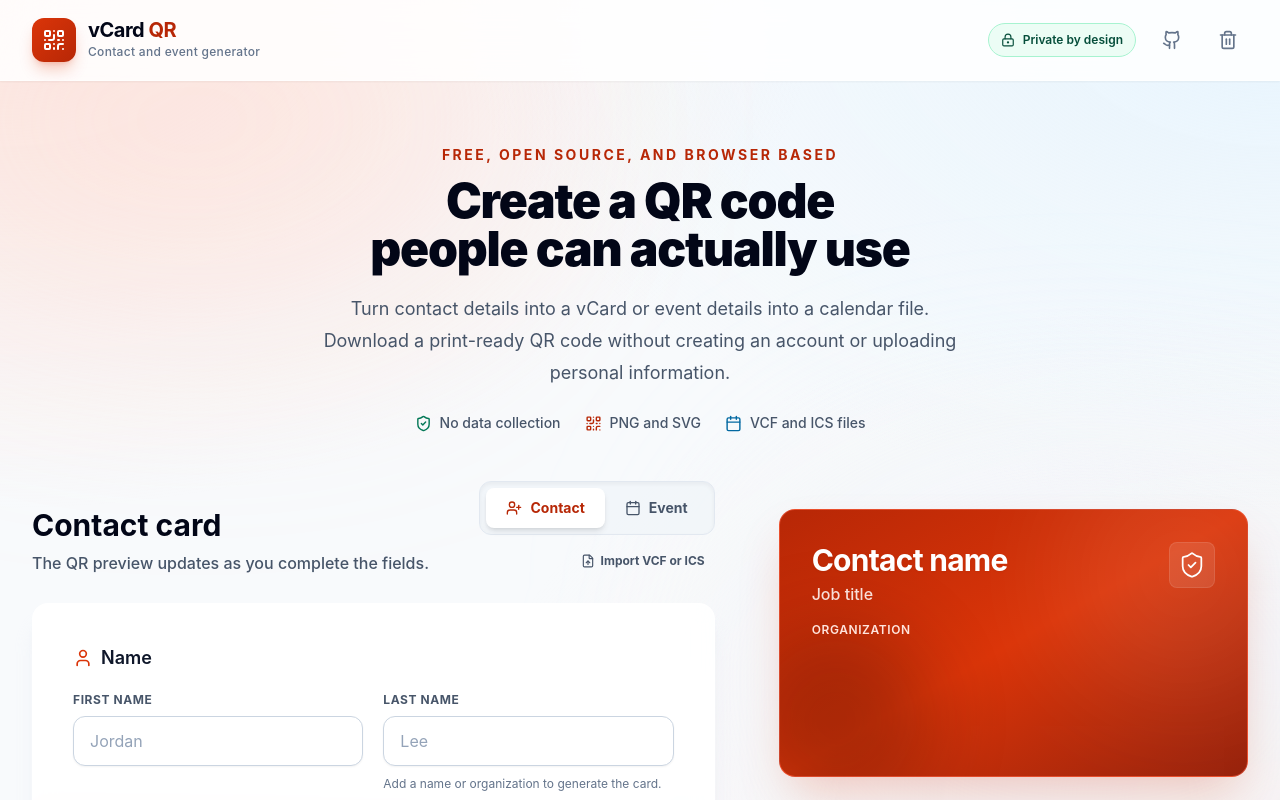
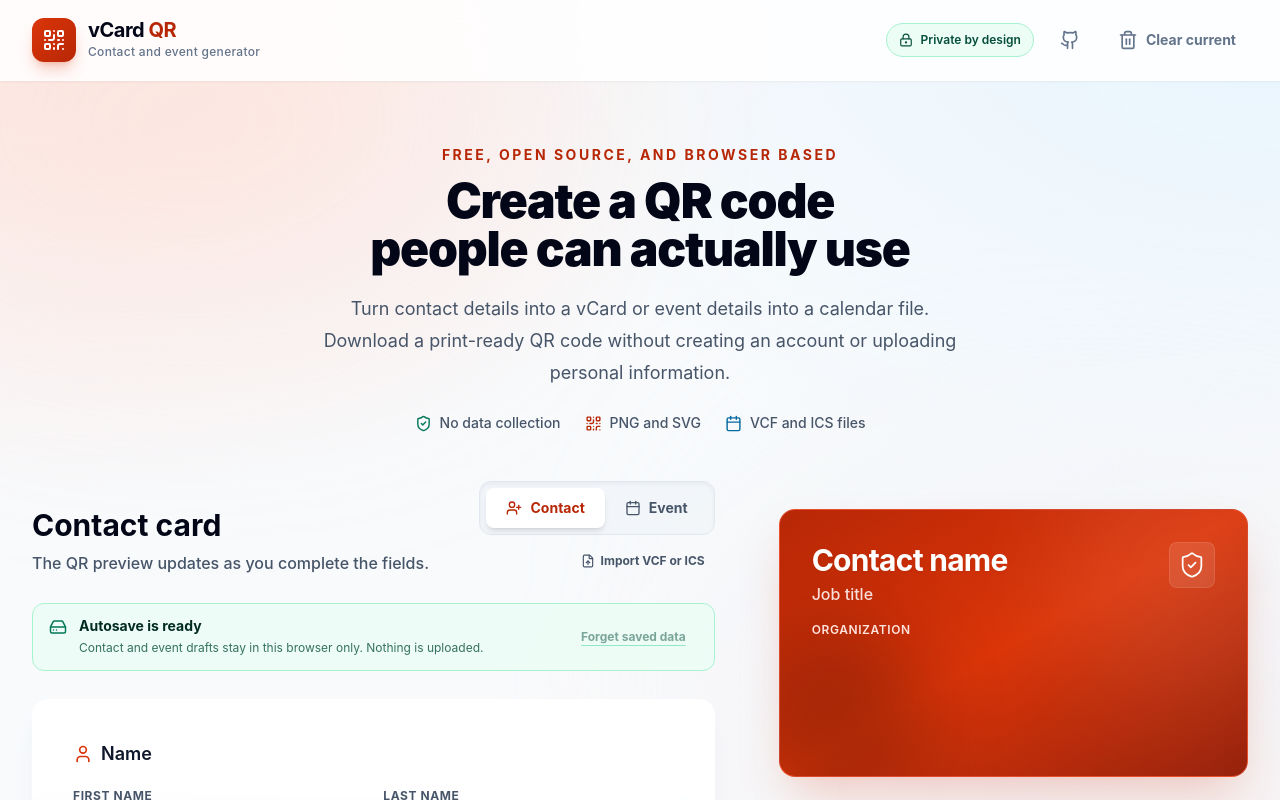
Before and after one commit to mralexgarrido/vCard-Generator, a React (Vite) app: page / in a window 1280 px wide. Shown: the top 800 px of the page. Built offline with nearby package versions, Linux system fonts and the light colour scheme.

Commit message:
feat: autosave and restore browser drafts

```diff
--- a/App.tsx
+++ b/App.tsx
@@ -5,6 +5,7 @@ import {
   ChevronDown,
   FileUp,
   Github,
+  HardDrive,
   LockKeyhole,
   QrCode,
   RotateCcw,
@@ -23,6 +24,11 @@ import {
   QrMode,
 } from './types';
 import { parseGeneratorFile } from './utils/importHelper';
+import {
+  clearWorkspaceDraft,
+  loadWorkspaceDraft,
+  saveWorkspaceDraft,
+} from './utils/storageHelper';
 
 type ClearedData =
   | { mode: 'contact'; data: ContactData }
@@ -33,13 +39,38 @@ interface Notice {
   text: string;
 }
 
+type StorageState = 'empty' | 'saving' | 'saved' | 'unavailable';
+
+const formatSavedAt = (value: string) => {
+  try {
+    return new Intl.DateTimeFormat(undefined, {
+      dateStyle: 'medium',
+      timeStyle: 'short',
+    }).format(new Date(value));
+  } catch {
+    return '';
+  }
+};
+
 const App = () => {
-  const [mode, setMode] = useState<QrMode>('contact');
-  const [contactData, setContactData] = useState<ContactData>(createInitialContactData);
-  const [eventData, setEventData] = useState<EventData>(createInitialEventData);
+  const [initialDraft] = useState(loadWorkspaceDraft);
+  const [mode, setMode] = useState<QrMode>(initialDraft?.mode ?? 'contact');
+  const [contactData, setContactData] = useState<ContactData>(
+    () => initialDraft?.contact ?? createInitialContactData(),
+  );
+  const [eventData, setEventData] = useState<EventData>(
+    () => initialDraft?.event ?? createInitialEventData(),
+  );
   const [lastCleared, setLastCleared] = useState<ClearedData | null>(null);
   const [notice, setNotice] = useState<Notice | null>(null);
+  const [shouldPersist, setShouldPersist] = useState(Boolean(initialDraft));
+  const [storageState, setStorageState] = useState<StorageState>(
+    initialDraft ? 'saved' : 'empty',
+  );
+  const [savedAt, setSavedAt] = useState<string | null>(initialDraft?.savedAt ?? null);
+  const [confirmForget, setConfirmForget] = useState(false);
   const fileInputRef = useRef<HTMLInputElement>(null);
+  const hasMounted = useRef(false);
 
   useEffect(() => {
     if (!notice) return undefined;
@@ -50,15 +81,60 @@ const App = () => {
     return () => window.clearTimeout(timeout);
   }, [lastCleared, notice]);
 
+  useEffect(() => {
+    if (!hasMounted.current) {
+      hasMounted.current = true;
+      return undefined;
+    }
+    if (!shouldPersist) return undefined;
+
+    setStorageState('saving');
+    const workspace = { mode, contact: contactData, event: eventData };
+    const persistDraft = (updateStatus: boolean) => {
+      const timestamp = saveWorkspaceDraft(workspace);
+      if (!updateStatus) return;
+      if (timestamp) {
+        setSavedAt(timestamp);
+        setStorageState('saved');
+      } else {
+        setStorageState('unavailable');
+      }
+    };
+
+    const timeout = window.setTimeout(() => persistDraft(true), 350);
+    const handlePageHide = () => persistDraft(false);
+    const handleVisibilityChange = () => {
+      if (document.visibilityState === 'hidden') persistDraft(false);
+    };
+
+    window.addEventListener('pagehide', handlePageHide);
+    document.addEventListener('visibilitychange', handleVisibilityChange);
+
+    return () => {
+      window.clearTimeout(timeout);
+      window.removeEventListener('pagehide', handlePageHide);
+      document.removeEventListener('visibilitychange', handleVisibilityChange);
+    };
+  }, [contactData, eventData, mode, shouldPersist]);
+
   const handleContactChange = <K extends keyof ContactData>(field: K, value: ContactData[K]) => {
+    setShouldPersist(true);
     setContactData((previous) => ({ ...previous, [field]: value }));
   };
 
   const handleEventChange = <K extends keyof EventData>(field: K, value: EventData[K]) => {
+    setShouldPersist(true);
     setEventData((previous) => ({ ...previous, [field]: value }));
   };
 
+  const handleModeChange = (nextMode: QrMode) => {
+    setShouldPersist(true);
+    setMode(nextMode);
+  };
+
   const handleClear = () => {
+    setShouldPersist(true);
+    setConfirmForget(false);
     if (mode === 'contact') {
       setLastCleared({ mode, data: { ...contactData } });
       setContactData(createInitialContactData());
@@ -71,6 +147,7 @@ const App = () => {
 
   const handleUndoClear = () => {
     if (!lastCleared) return;
+    setShouldPersist(true);
     if (lastCleared.mode === 'contact') setContactData(lastCleared.data);
     else setEventData(lastCleared.data);
     setMode(lastCleared.mode);
@@ -90,6 +167,7 @@ const App = () => {
 
     try {
       const imported = parseGeneratorFile(await file.text());
+      setShouldPersist(true);
       if (imported.mode === 'contact' && imported.contact) setContactData(imported.contact);
       if (imported.mode === 'event' && imported.event) setEventData(imported.event);
       setMode(imported.mode);
@@ -105,6 +183,32 @@ const App = () => {
       });
     }
   };
+
+  const handleForgetSavedData = () => {
+    const removed = clearWorkspaceDraft();
+    setMode('contact');
+    setContactData(createInitialContactData());
+    setEventData(createInitialEventData());
+    setLastCleared(null);
+    setShouldPersist(false);
+    setSavedAt(null);
+    setStorageState(removed ? 'empty' : 'unavailable');
+    setConfirmForget(false);
+    setNotice({
+      type: removed ? 'success' : 'error',
+      text: removed
+        ? 'All contact and event information was removed from this browser.'
+        : 'The fields were cleared, but browser storage could not be accessed.',
+    });
+  };
+
+  const storageStatus = storageState === 'saving'
+    ? 'Saving changes...'
+    : storageState === 'saved'
+      ? `Saved on this browser${savedAt ? ` · ${formatSavedAt(savedAt)}` : ''}`
+      : storageState === 'unavailable'
+        ? 'Browser autosave is unavailable'
+        : 'Autosave is ready';
 
   return (
     <div className="min-h-screen overflow-x-hidden">
@@ -152,11 +256,12 @@ const App = () => {
             <button
               type="button"
               onClick={handleClear}
-              className="rounded-xl p-2.5 text-slate-500 transition hover:bg-red-50 hover:text-red-700 focus-visible:outline-none focus-visible:ring-4 focus-visible:ring-red-500/20"
+              className="inline-flex items-center gap-2 rounded-xl px-3 py-2.5 text-slate-500 transition hover:bg-red-50 hover:text-red-700 focus-visible:outline-none focus-visible:ring-4 focus-visible:ring-red-500/20"
               aria-label={`Clear ${mode} fields`}
-              title="Clear fields"
+              title={`Clear ${mode} fields`}
             >
               <Trash2 aria-hidden="true" size={20} />
+              <span className="hidden text-sm font-bold sm:inline">Clear current</span>
             </button>
           </div>
         </div>
@@ -200,7 +305,7 @@ const App = () => {
                     type="button"
                     role="tab"
                     aria-selected={mode === 'contact'}
-                    onClick={() => setMode('contact')}
+                    onClick={() => handleModeChange('contact')}
                     className={`flex flex-1 items-center justify-center gap-2 rounded-lg px-4 py-2.5 text-sm font-bold transition focus-visible:outline-none focus-visible:ring-4 focus-visible:ring-brand-500/20 sm:px-5 ${mode === 'contact' ? 'bg-white text-brand-700 shadow-md' : 'text-slate-600 hover:bg-slate-200/60 hover:text-slate-900'}`}
                   >
                     <UserPlus aria-hidden="true" size={16} />
@@ -210,7 +315,7 @@ const App = () => {
                     type="button"
                     role="tab"
                     aria-selected={mode === 'event'}
-                    onClick={() => setMode('event')}
+                    onClick={() => handleModeChange('event')}
                     className={`flex flex-1 items-center justify-center gap-2 rounded-lg px-4 py-2.5 text-sm font-bold transition focus-visible:outline-none focus-visible:ring-4 focus-visible:ring-brand-500/20 sm:px-5 ${mode === 'event' ? 'bg-white text-brand-700 shadow-md' : 'text-slate-600 hover:bg-slate-200/60 hover:text-slate-900'}`}
                   >
                     <Calendar aria-hidden="true" size={16} />
@@ -246,6 +351,49 @@ const App = () => {
                   </a>
                 </div>
               </div>
+            </div>
+
+            <div className="flex flex-col gap-3 rounded-xl border border-emerald-200 bg-emerald-50/80 px-4 py-3 sm:flex-row sm:items-center sm:justify-between">
+              <div className="flex min-w-0 items-start gap-3">
+                <HardDrive aria-hidden="true" className="mt-0.5 shrink-0 text-emerald-700" size={18} />
+                <div>
+                  <p className="text-sm font-bold text-emerald-950" role="status" aria-live="polite">
+                    {storageStatus}
+                  </p>
+                  <p className="mt-0.5 text-xs leading-5 text-emerald-900/80">
+                    Contact and event drafts stay in this browser only. Nothing is uploaded.
+                  </p>
+                </div>
+              </div>
+
+              {confirmForget ? (
+                <div className="flex flex-wrap items-center gap-2 sm:justify-end" role="group" aria-label="Confirm removal of saved data">
+                  <span className="w-full text-xs font-semibold text-red-900 sm:w-auto">Remove both drafts?</span>
+                  <button
+                    type="button"
+                    onClick={() => setConfirmForget(false)}
+                    className="rounded-lg border border-emerald-300 bg-white px-3 py-2 text-xs font-bold text-slate-700 transition hover:border-slate-400 focus-visible:outline-none focus-visible:ring-4 focus-visible:ring-emerald-500/20"
+                  >
+                    Cancel
+                  </button>
+                  <button
+                    type="button"
+                    onClick={handleForgetSavedData}
+                    className="rounded-lg bg-red-700 px-3 py-2 text-xs font-bold text-white transition hover:bg-red-800 focus-visible:outline-none focus-visible:ring-4 focus-visible:ring-red-500/25"
+                  >
+                    Forget everything
+                  </button>
+                </div>
+              ) : (
+                <button
+                  type="button"
+                  onClick={() => setConfirmForget(true)}
+                  disabled={!shouldPersist && storageState === 'empty'}
+                  className="shrink-0 self-start rounded-lg px-3 py-2 text-xs font-bold text-emerald-900 underline decoration-emerald-400 underline-offset-4 transition hover:bg-white hover:text-red-800 focus-visible:outline-none focus-visible:ring-4 focus-visible:ring-emerald-500/20 disabled:cursor-not-allowed disabled:opacity-50 sm:self-center"
+                >
+                  Forget saved data
+                </button>
+              )}
             </div>
 
             <div className="rounded-2xl border border-white/70 bg-white/90 p-6 shadow-xl shadow-slate-200/40 backdrop-blur-md sm:p-10">
@@ -287,7 +435,8 @@ const App = () => {
           <h2 id="faq-heading" className="text-center text-3xl font-bold tracking-tight text-slate-950">Frequently asked questions</h2>
           <div className="mt-8 divide-y divide-slate-200 overflow-hidden rounded-2xl border border-slate-200 bg-white">
             {[
-              ['Does this tool upload my contact or event information?', 'No. The browser creates the QR code and downloadable files locally. The app has no account system, analytics, database, or server-side processing.'],
+              ['Does this tool upload my contact or event information?', 'No. The browser creates the QR code and downloadable files locally. The app has no account system, analytics, cloud database, or server-side processing.'],
+              ['How does browser autosave work?', 'The app automatically stores your latest contact and event drafts in this browser so you can return after closing the page. The information is not synced to other browsers or devices. Use “Forget saved data” before leaving a shared computer.'],
               ['What is the difference between VCF and ICS?', 'A VCF file stores contact information. An ICS file stores a calendar event. The QR code contains the same underlying data so compatible phone cameras and scanner apps can offer to save it.'],
               ['Which QR format should I download?', 'PNG works well for presentations, email, and social media. SVG stays sharp at any size and is the better choice for professionally printed materials.'],
               ['Can I edit an existing contact or calendar file?', 'Yes. Import a VCF or ICS file and the generator will load commonly used contact and event fields locally in your browser. The file is never uploaded.'],
```
